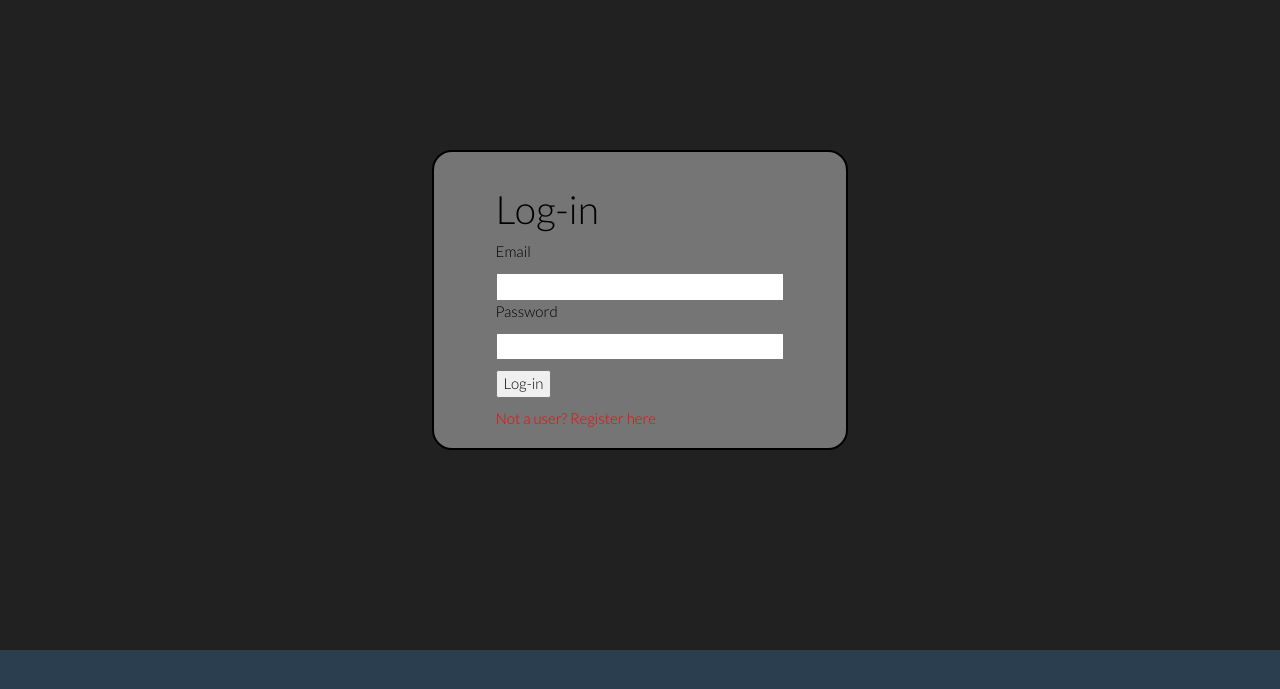
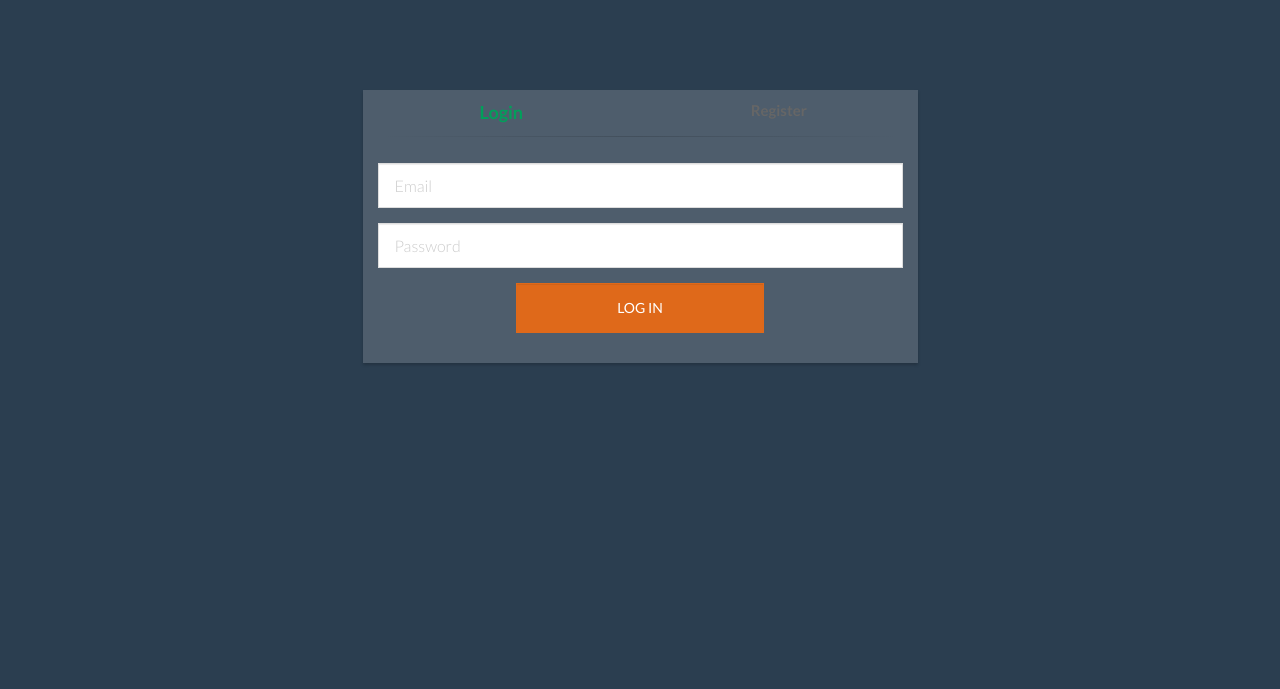
Before and after one commit to m272cels/cd_ecommerce, a CodeIgniter app: page / in a window 1280 px wide. Shown: the top 689 px of the page. Run offline with CodeIgniter, Linux system fonts and the light colour scheme; some libraries are stand-ins or nearby versions.

Commit message:
stylized login page

```diff
--- a/ci_clean_version-master/application/controllers/main.php
+++ b/ci_clean_version-master/application/controllers/main.php
@@ -16,7 +16,7 @@ class Main extends CI_Controller {
 		}
 
 		//redirect('/products');
-		$this->load->view('users/index');
+		$this->load->view('users/test');
 	}
 	public function register()
 	{
--- a/ci_clean_version-master/application/views/orders/dashboard_orders.php
+++ b/ci_clean_version-master/application/views/orders/dashboard_orders.php
@@ -64,7 +64,7 @@
 
 		</div>
 		<div class="row">
-	        <div class="col-sm-2 ">
+	        <div class="col-sm-3 ">
 	            <form method="post" class="search-form">
 	                <div class="form-group has-feedback">
 	            		<label for="search" class="sr-only">Search</label>
--- a/ci_clean_version-master/application/views/partials/usernavbar.php
+++ b/ci_clean_version-master/application/views/partials/usernavbar.php
@@ -13,12 +13,12 @@
       <a class="navbar-brand" href="/products">Jimmy Co.</a>
     </div>
     <div class="collapse navbar-collapse" id="bs-example-navbar-collapse-1">
-      <form action='/users/search' method='post' class="navbar-form navbar-left" role="search">
+      <!-- <form action='/users/search' method='post' class="navbar-form navbar-left" role="search">
         <div class="form-group">
           <input type="text" class="form-control" placeholder="Search">
         </div>
         <button type="submit" class="btn btn-default">Search</button>
-      </form>
+      </form> -->
       <ul class="nav navbar-nav navbar-right">
         <li><a  href="/cart"><span class="glyphicon glyphicon-shopping-cart" aria-hidden="true"></span> (<span id="cart-counter"><?=$cart?></span>)</a></li>
         <li class="dropdown">
--- a/ci_clean_version-master/application/views/products/show.php
+++ b/ci_clean_version-master/application/views/products/show.php
@@ -1,7 +1,7 @@
 <!DOCTYPE html>
 <html>
 <head>
-	 <meta charset="utf-8">
+	<meta charset="utf-8">
 	<title>Login and Registration</title>
 	<link rel="stylesheet" type="text/css" href="/assets/superhero.css">
 	<script src="https://ajax.googleapis.com/ajax/libs/jquery/1.11.3/jquery.min.js"></script>
--- /dev/null
+++ b/ci_clean_version-master/application/views/users/test.php
@@ -0,0 +1,95 @@
+<!DOCTYPE html>
+<html>
+<head>
+	<meta charset="utf-8">
+	<title>Login and Registration</title>
+	<link rel="stylesheet" type="text/css" href="/assets/superhero.css">
+	<link rel="stylesheet" type="text/css" href="/assets/login.css">
+	<script src="https://ajax.googleapis.com/ajax/libs/jquery/1.11.3/jquery.min.js"></script>
+	<link rel="stylesheet" type="text/css" href="/assets/style.css">
+	<script type="text/javascript">
+		$(document).ready(function(){
+			$(function() {
+			    $('#login-form-link').click(function(e) {
+					$("#login-form").delay(100).fadeIn(100);
+			 		$("#register-form").fadeOut(100);
+					$('#register-form-link').removeClass('active');
+					$(this).addClass('active');
+					e.preventDefault();
+				});
+				$('#register-form-link').click(function(e) {
+					$("#register-form").delay(100).fadeIn(100);
+			 		$("#login-form").fadeOut(100);
+					$('#login-form-link').removeClass('active');
+					$(this).addClass('active');
+					e.preventDefault();
+				});
+
+			});
+		})
+
+
+	</script>
+</head>
+<body>
+	<div class="container">
+    	<div class="row">
+			<div class="col-md-6 col-md-offset-3">
+				<div class="panel panel-login">
+					<div class="panel-heading">
+						<div class="row">
+							<div class="col-xs-6">
+								<a href="#" class="active" id="login-form-link"><b>Login</b></a>
+							</div>
+							<div class="col-xs-6">
+								<a href="#" id="register-form-link"><b>Register</b></a>
+							</div>
+						</div>
+						<hr>
+					</div>
+					<div class="panel-body">
+						<div class="row">
+							<div class="col-lg-12">
+								<form id="login-form" action="http://phpoll.com/login/process" method="post" role="form" style="display: block;">
+									<div class="form-group">
+										<input type="text" name="username" id="username" tabindex="1" class="form-control" placeholder="Email" value="">
+									</div>
+									<div class="form-group">
+										<input type="password" name="password" id="password" tabindex="2" class="form-control" placeholder="Password">
+									</div>
+									<div class="form-group">
+										<div class="row">
+											<div class="col-sm-6 col-sm-offset-3">
+												<input type="submit" name="login-submit" id="login-submit" tabindex="4" class="form-control btn btn-login" value="Log In">
+											</div>
+										</div>
+									</div>
+
+								</form>
+								<form id="register-form" action="http://phpoll.com/register/process" method="post" role="form" style="display: none;">
+									<div class="form-group">
+										<input type="email" name="email" id="email" tabindex="1" class="form-control" placeholder="Email" value="">
+									</div>
+									<div class="form-group">
+										<input type="password" name="password" id="password" tabindex="2" class="form-control" placeholder="Password">
+									</div>
+									<div class="form-group">
+										<input type="password" name="confirm_password" id="confirm-password" tabindex="2" class="form-control" placeholder="Confirm Password">
+									</div>
+									<div class="form-group">
+										<div class="row">
+											<div class="col-sm-6 col-sm-offset-3">
+												<input type="submit" name="register-submit" id="register-submit" tabindex="4" class="form-control btn btn-register" value="Register Now">
+											</div>
+										</div>
+									</div>
+								</form>
+							</div>
+						</div>
+					</div>
+				</div>
+			</div>
+		</div>
+	</div>
+</body>
+</html>
--- /dev/null
+++ b/ci_clean_version-master/assets/login.css
@@ -0,0 +1,99 @@
+body {
+    padding-top: 90px;
+}
+.panel-login {
+	border-color: #ccc;
+	-webkit-box-shadow: 0px 2px 3px 0px rgba(0,0,0,0.2);
+	-moz-box-shadow: 0px 2px 3px 0px rgba(0,0,0,0.2);
+	box-shadow: 0px 2px 3px 0px rgba(0,0,0,0.2);
+}
+.panel-login>.panel-heading {
+	color: #00415d;
+	background-color: #4e5d6c;
+	border-color: #4e5d6c;
+	text-align:center;
+}
+.panel-login>.panel-heading a{
+	text-decoration: none;
+	color: #666;
+	font-weight: bold;
+	font-size: 15px;
+	-webkit-transition: all 0.1s linear;
+	-moz-transition: all 0.1s linear;
+	transition: all 0.1s linear;
+}
+.panel-login>.panel-heading a.active{
+	color: #029f5b;
+	font-size: 18px;
+}
+.panel-login>.panel-heading hr{
+	margin-top: 10px;
+	margin-bottom: 0px;
+	clear: both;
+	border: 0;
+	height: 1px;
+	background-image: -webkit-linear-gradient(left,rgba(0, 0, 0, 0),rgba(0, 0, 0, 0.15),rgba(0, 0, 0, 0));
+	background-image: -moz-linear-gradient(left,rgba(0,0,0,0),rgba(0,0,0,0.15),rgba(0,0,0,0));
+	background-image: -ms-linear-gradient(left,rgba(0,0,0,0),rgba(0,0,0,0.15),rgba(0,0,0,0));
+	background-image: -o-linear-gradient(left,rgba(0,0,0,0),rgba(0,0,0,0.15),rgba(0,0,0,0));
+}
+.panel-login input[type="text"],.panel-login input[type="email"],.panel-login input[type="password"] {
+	height: 45px;
+	border: 1px solid #ddd;
+	font-size: 16px;
+	-webkit-transition: all 0.1s linear;
+	-moz-transition: all 0.1s linear;
+	transition: all 0.1s linear;
+}
+.panel-login input:hover,
+.panel-login input:focus {
+	outline:none;
+	-webkit-box-shadow: none;
+	-moz-box-shadow: none;
+	box-shadow: none;
+	border-color: #ccc;
+}
+.btn-login {
+	background-color: #DF691A;
+	outline: none;
+	color: #fff;
+	font-size: 14px;
+	height: auto;
+	font-weight: normal;
+	padding: 14px 0;
+	text-transform: uppercase;
+	border-color: #DF691A;
+}
+.btn-login:hover,
+.btn-login:focus {
+	color: #fff;
+	background-color: #DF691A;
+	border-color: #DF691A;
+}
+.forgot-password {
+	text-decoration: underline;
+	color: #888;
+}
+.forgot-password:hover,
+.forgot-password:focus {
+	text-decoration: underline;
+	color: #666;
+}
+
+.btn-register {
+	background-color: #1CB94E;
+	outline: none;
+	color: #fff;
+	font-size: 14px;
+	height: auto;
+	font-weight: normal;
+	padding: 14px 0;
+	text-transform: uppercase;
+	border-color: #1CB94A;
+}
+.btn-register:hover,
+.btn-register:focus {
+	color: #fff;
+	background-color: #1CA347;
+	border-color: #1CA347;
+}
--- a/ci_clean_version-master/assets/partials.css
+++ b/ci_clean_version-master/assets/partials.css
@@ -64,7 +64,7 @@ img.product-img {
   height: 34px;
   line-height: 34px;
   text-align: center;
-  color: #3596e0;
+  color: #DF691A;
   left: initial;
   font-size: 14px;
 }
--- a/ci_clean_version-master/assets/style.css
+++ b/ci_clean_version-master/assets/style.css
@@ -109,7 +109,7 @@
   height: 34px;
   line-height: 34px;
   text-align: center;
-  color: #3596e0;
+  color: #DF691A;
   left: initial;
   font-size: 14px;
 }
```
Also changed, not shown: ci_clean_version-master/application/views/products/mainpage.php (+63 -30 lines), ci_clean_version-master/assets/mainpage.css (+9 -3 lines).
